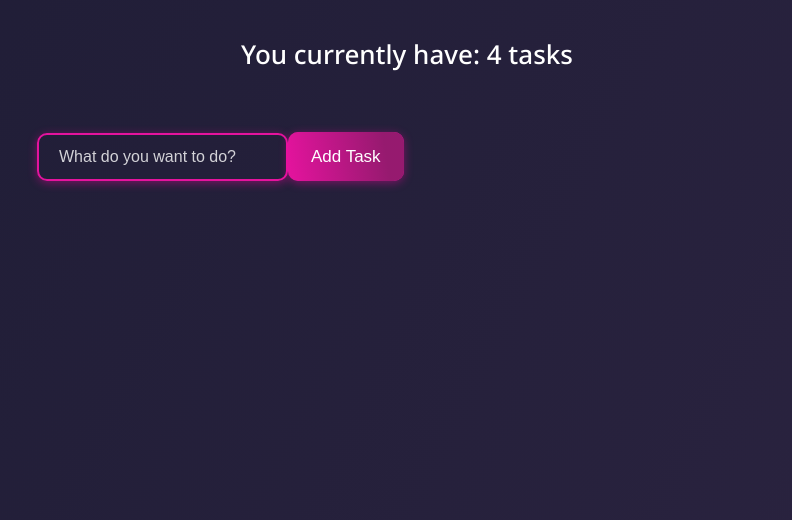
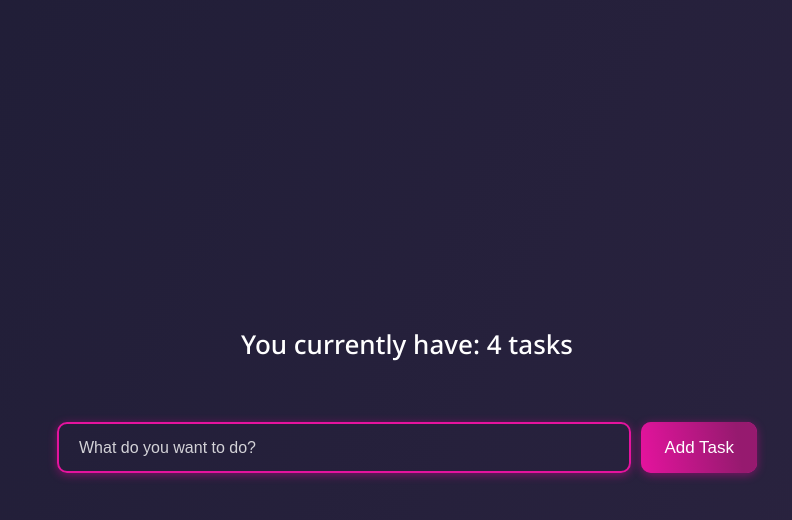
Before and after one commit to sofiakotsan/todo-app, a React (Create React App) app: page / in a window 1280 px wide. Shown: the top 520 px of the page, without its empty margins (233-1025 px from the left). Built offline with nearby package versions, Linux system fonts and the light colour scheme.

Commit message:
styled todo form

```diff
--- a/src/App.css
+++ b/src/App.css
@@ -2,7 +2,7 @@
     --accent-pink: #E5139E;
     --accent-pink-darker: #961A6F;
     --accent-pink-shadow: 0px 2px 10px rgba(255, 0, 168, 0.4);
-    --accent-pink-shadow-hover: 0px 2px 25px rgba(255, 0, 168, 0.4);
+    --accent-pink-shadow-hover: 0px 2px 20px rgba(255, 0, 168, 0.4);
 
     --purple: #1F1D36;
     --purple-lighter: #2C2441;
@@ -14,6 +14,14 @@
     --light-pink-shadow: 0px 2px 10px rgba(255, 220, 243, 0.2);
 
     --border-radius: 10px;
+    --vertical-padding: 14px;
+    --transition: 0.3s ease;
+}
+
+* {
+    padding: 0;
+    margin: 0;
+    box-sizing: border-box;
 }
 
 .has-purple-gradient-bg {
@@ -30,6 +38,8 @@
 
 .todo-app {
     height: 100%;
+    display: flex;
+    align-items: center;
 }
 
 .container {
--- /dev/null
+++ b/src/components/TodoForm/TodoForm.css
@@ -0,0 +1,12 @@
+.todo-form {
+    display: flex;
+    gap: 10px;
+}
+
+.todo-form .input {
+    flex-basis: 100%;
+}
+
+.todo-form .button {
+    flex-shrink: 0;
+}
--- a/src/components/TodoForm/TodoForm.js
+++ b/src/components/TodoForm/TodoForm.js
@@ -1,12 +1,15 @@
 import React from "react";
+import './TodoForm.css';
 import Button from "../UI/Button/Button";
 import Input from "../UI/Input/Input";
 
 const TodoForm = () => {
     return (
-        <div>
-            <Input placeholder="What do you want to do?"/>
-            <Button>Add Task</Button>
+        <div className="todo-form-wrap">
+            <form action="#" className="todo-form">
+                <Input placeholder="What do you want to do?"/>
+                <Button type="submit">Add Task</Button>
+            </form>
         </div>
     );
 }
--- a/src/components/UI/Button/Button.css
+++ b/src/components/UI/Button/Button.css
@@ -1,10 +1,9 @@
 .button {
-    margin: 0;
-    padding: 13px 23px;
+    padding: var(--vertical-padding) 23px;
     border-radius: var(--border-radius);
     outline: none;
     cursor: pointer;
-    transition: 0.3s ease;
+    transition: var(--transition);
     font-weight: 500;
     font-size: 17px;
     line-height: 23px;
@@ -58,7 +57,7 @@
     background: transparent;
     color: var(--accent-pink);
     border-color: var(--accent-pink);
-    padding: 11px 23px;
+    padding: calc(var(--vertical-padding) - 2px) 23px;
 }
 
 .button--outline:hover {
--- a/src/components/UI/Button/Button.js
+++ b/src/components/UI/Button/Button.js
@@ -4,7 +4,7 @@ import './Button.css';
 const Button = ({children, style, ...props}) => {
     let  buttonStyle = style ? 'button--' + style : 'button--filled';
     return (
-        <button className={`button ${buttonStyle}`}>
+        <button className={`button ${buttonStyle}`} {...props}>
             <span>
                 {children}
             </span>
--- a/src/components/UI/Input/Input.css
+++ b/src/components/UI/Input/Input.css
@@ -1,8 +1,7 @@
 .input {
-    padding: 11px 20px;
+    padding: calc(var(--vertical-padding) - 2px) 20px;
     border: 2px solid var(--accent-pink);
     box-shadow: var(--accent-pink-shadow);
-    margin: 0;
     background: transparent;
     border-radius: var(--border-radius);
     outline: none;
@@ -11,8 +10,13 @@
     line-height: 22px;
     color: #fff;
     width: auto;
+    transition: var(--transition);
 }
 
 .input::placeholder {
     color: rgba(255, 255, 255, 0.8);
 }
+
+.input:hover {
+    box-shadow: var(--accent-pink-shadow-hover);
+}
```
